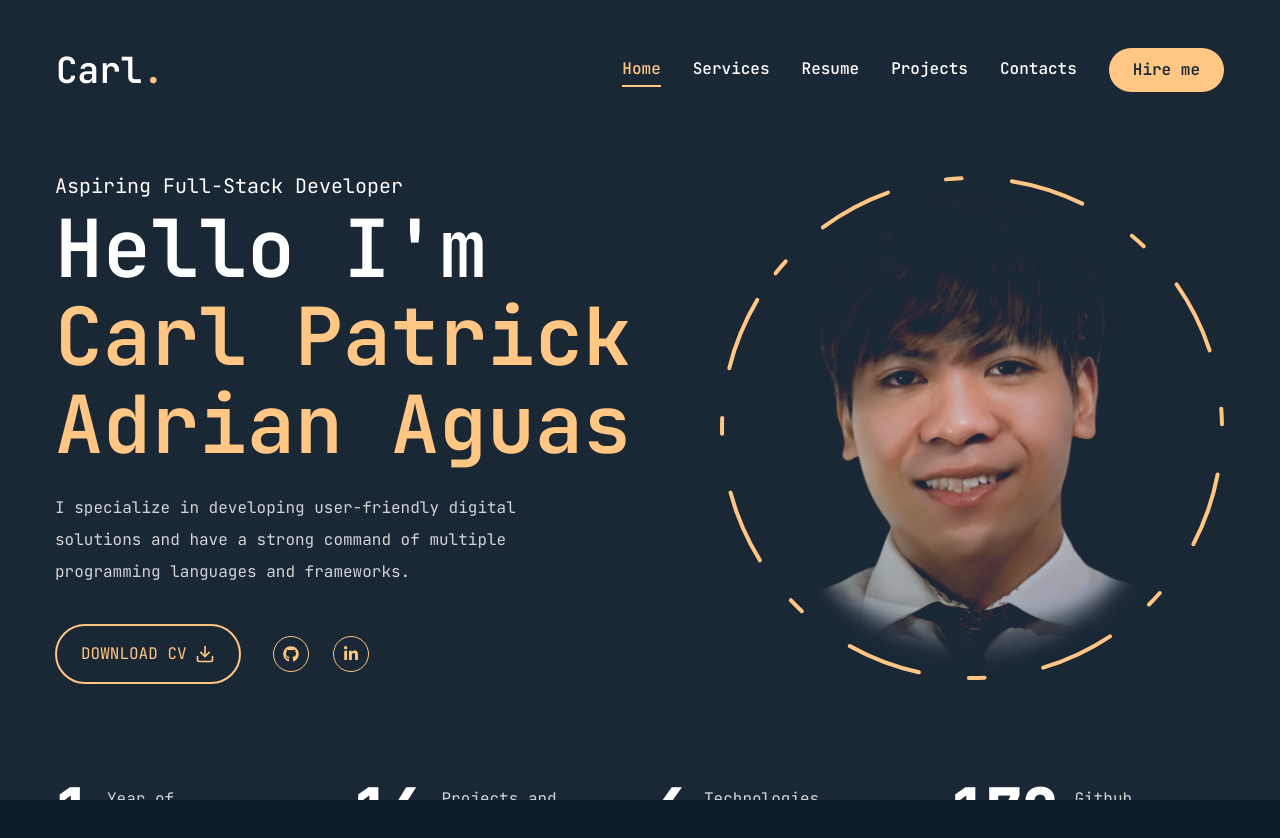
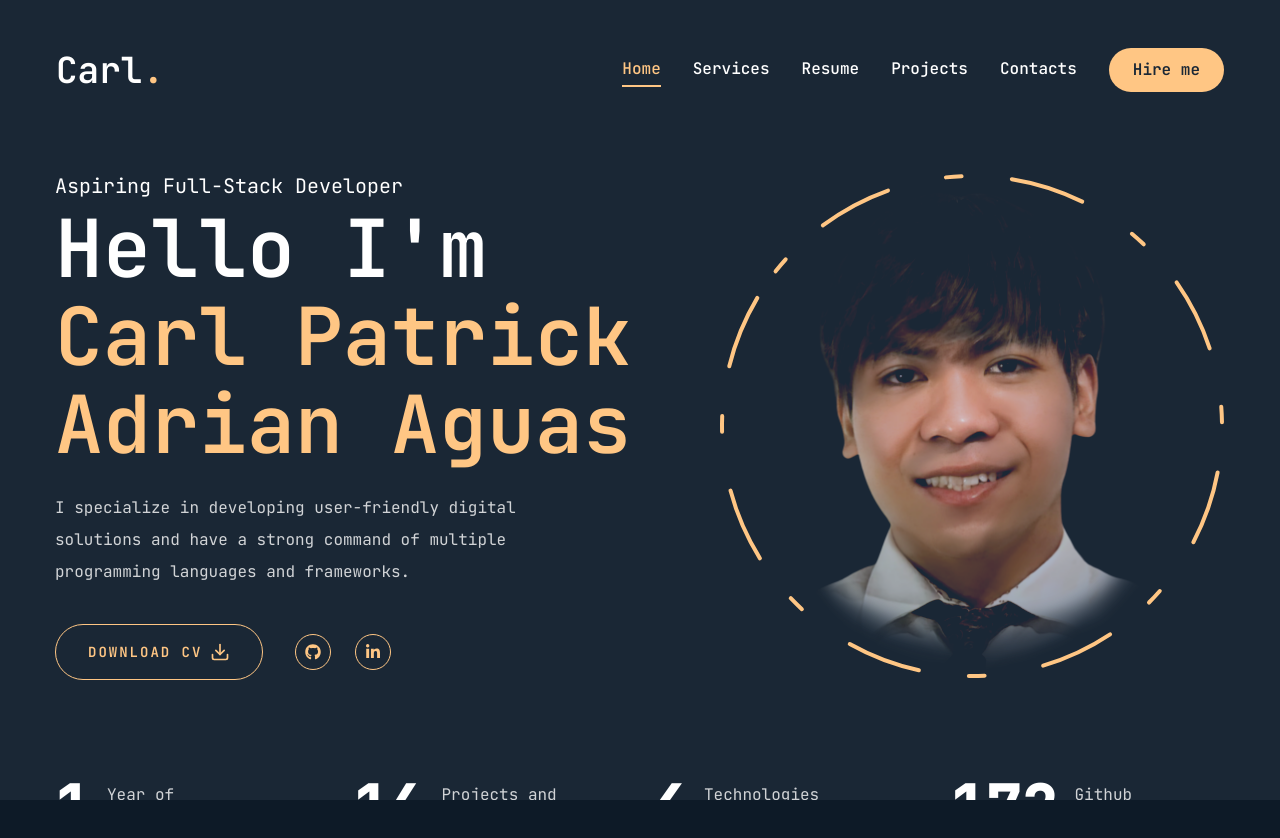
Before and after one commit to Dokkai-B/carl-portfolio, a Next.js app: page / in a window 1280 px wide. Shown: the top 838 px of the page. Built offline with nearby package versions, Linux system fonts and the light colour scheme.

Commit message:
Fixed DOWNLOAD CV button, incorrect font.

```diff
--- a/app/page.jsx
+++ b/app/page.jsx
@@ -4,6 +4,7 @@ import { FiDownload } from "react-icons/fi";
 import Social from "@/components/Social";
 import Photo from "@/components/Photo";
 import Stats from "@/components/Stats";
+import { Anchor } from "@/components/ui/anchor"; // Import the custom Anchor component
 
 const page = () => {
   return (
@@ -21,15 +22,17 @@ const page = () => {
             </p>
             {/* Button and Socials*/}
             <div className="flex flex-col xl:flex-row items-center gap-8">
-              <a
+              <Anchor
                 href="/assets/cv/Carl_Aguas_Resume.pdf"
                 target="_blank"
                 rel="noopener noreferrer"
-                className="uppercase flex items-center gap-2 bg-transparent border-2 border-accent text-accent px-6 py-3 rounded-full hover:bg-accent hover:text-primary transition duration-500"
+                variant="outline" // Use the variant you want
+                size="lg" // Use the size you want
+                className="uppercase flex items-center gap-2"
               >
                 <span>Download CV</span>
                 <FiDownload className="text-xl" />
-              </a>
+              </Anchor>
               <div className="mb-8 xl:mb-0">
                 <Social
                   containerStyles="flex gap-6"
--- /dev/null
+++ b/components/ui/anchor.jsx
@@ -0,0 +1,40 @@
+import * as React from "react";
+import { Slot } from "@radix-ui/react-slot";
+import { cva } from "class-variance-authority";
+
+import { cn } from "@/lib/utils";
+
+const anchorVariants = cva(
+    "inline-flex items-center justify-center whitespace-nowrap rounded-full text-base font-semibold transition-colors",
+    {
+        variants: {
+            variant: {
+                default: "text-accent hover:text-accent-hover",
+                outline: "border border-accent text-accent px-6 py-3 hover:bg-accent hover:text-primary",
+            },
+            size: {
+                default: "h-[44px] px-6",
+                sm: "h-[48px] px-6",
+                lg: "h-[56px] px-8 text-sm uppercase tracking-[2px]",
+            },
+        },
+        defaultVariants: {
+            variant: "default",
+            size: "default",
+        },
+    }
+);
+
+const Anchor = React.forwardRef(({ className, variant, size, asChild = false, ...props }, ref) => {
+    const Comp = asChild ? Slot : "a";
+    return (
+        <Comp
+            className={cn(anchorVariants({ variant, size, className }))}
+            ref={ref}
+            {...props}
+        />
+    );
+});
+Anchor.displayName = "Anchor";
+
+export { Anchor, anchorVariants };
```
